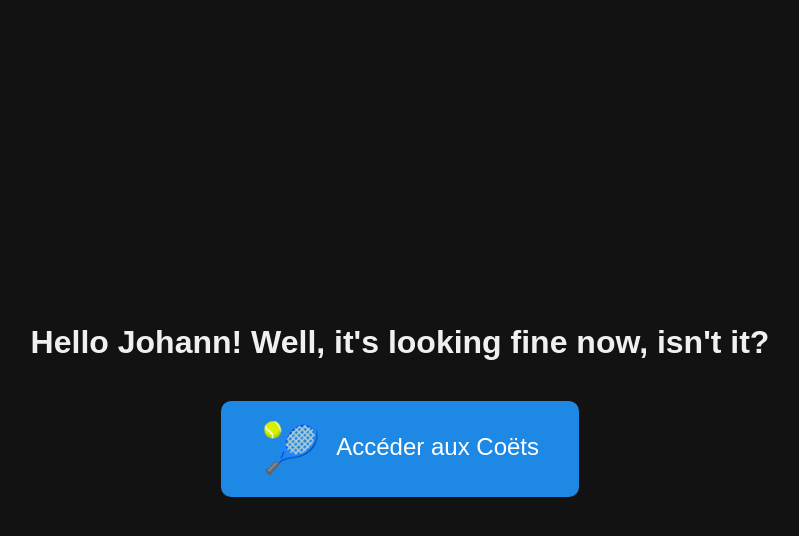
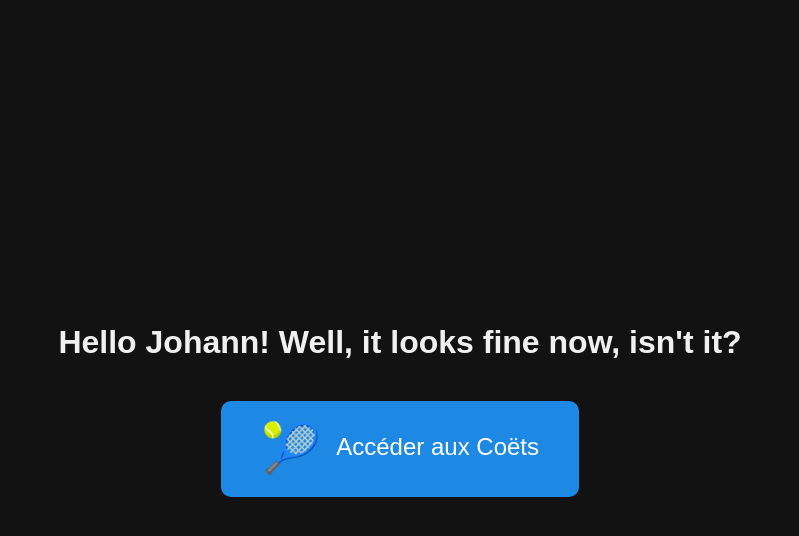
Before and after one commit to hjansonah/lequipier, a Flask app: page / in a window 1280 px wide. Shown: the top 536 px of the page, without its empty margins (240-1039 px from the left). Run offline with Flask 3, Linux system fonts and the light colour scheme; some libraries are stand-ins or nearby versions.

Commit message:
Update indexcolours.html

```diff
--- a/templates/index.html
+++ b/templates/index.html
@@ -44,7 +44,7 @@
     </style>
 </head>
 <body>
-    <h1>Hello Johann! Well, it's looking fine now, isn't it?</h1>
+    <h1>Hello Johann! Well, it looks fine now, isn't it?</h1>
 
     <a href="records" class="big-button">
         <span>🎾</span> Accéder aux Coëts
```
